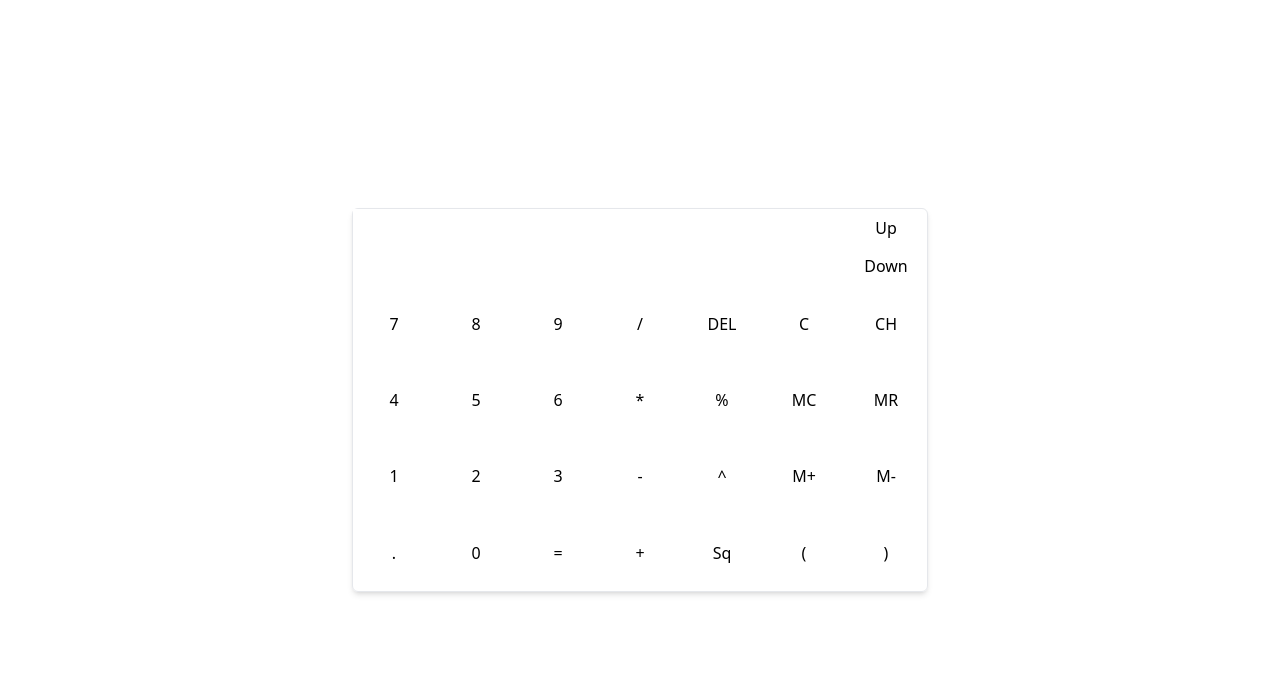
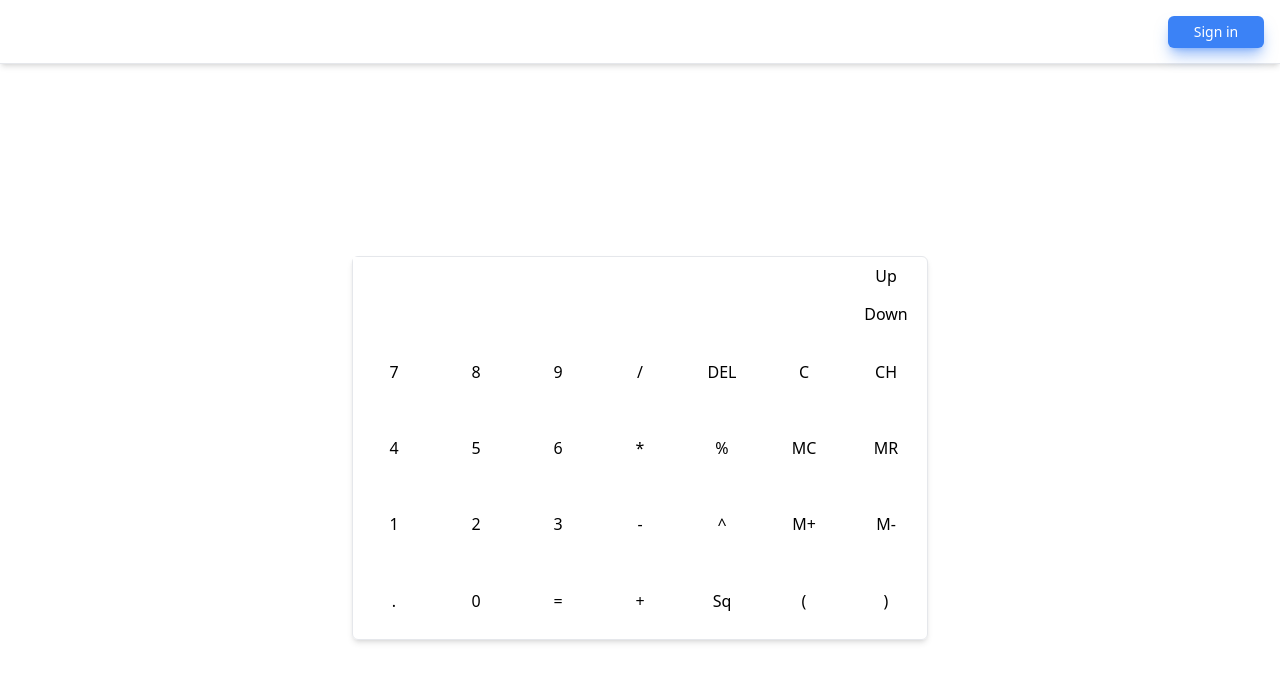
Before and after one commit to syed-razi/calculator, a React (Vite) app: page / in a window 1280 px wide. Shown: the top 682 px of the page. Built offline with nearby package versions, Linux system fonts and the light colour scheme.

Commit message:
add sign up button

```diff
--- a/src/App.tsx
+++ b/src/App.tsx
@@ -119,8 +119,13 @@ function App() {
   }
 
   return (
-    <div className="flex h-screen items-center justify-center">
-      <div className="grid h-96 w-4/5 max-w-xl grid-cols-7 grid-rows-5 items-stretch justify-items-stretch rounded-md border shadow-md">
+    <div className="flex h-screen w-screen flex-col items-center justify-start">
+      <div className="flex h-16 w-screen items-center justify-end border-b shadow-md">
+        <button className="mx-4 h-8 w-24 rounded-md bg-blue-500 text-sm text-white shadow-lg shadow-blue-500/50">
+          Sign in
+        </button>
+      </div>
+      <div className="mt-32 grid h-96 w-4/5 max-w-xl grid-cols-7 grid-rows-5 rounded-md border shadow-md lg:mt-48">
         <div className="col-span-6 self-stretch justify-self-stretch">
           <input
             className="h-full w-full"
```
